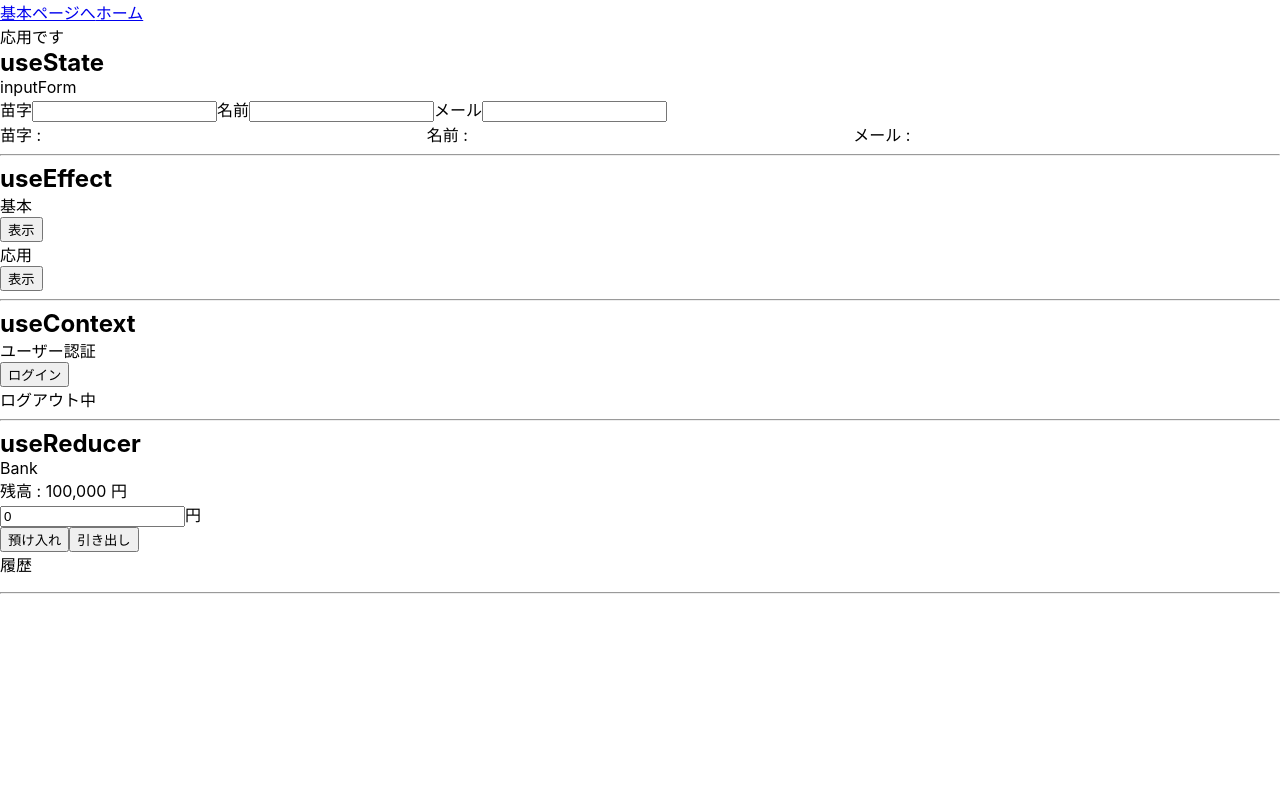
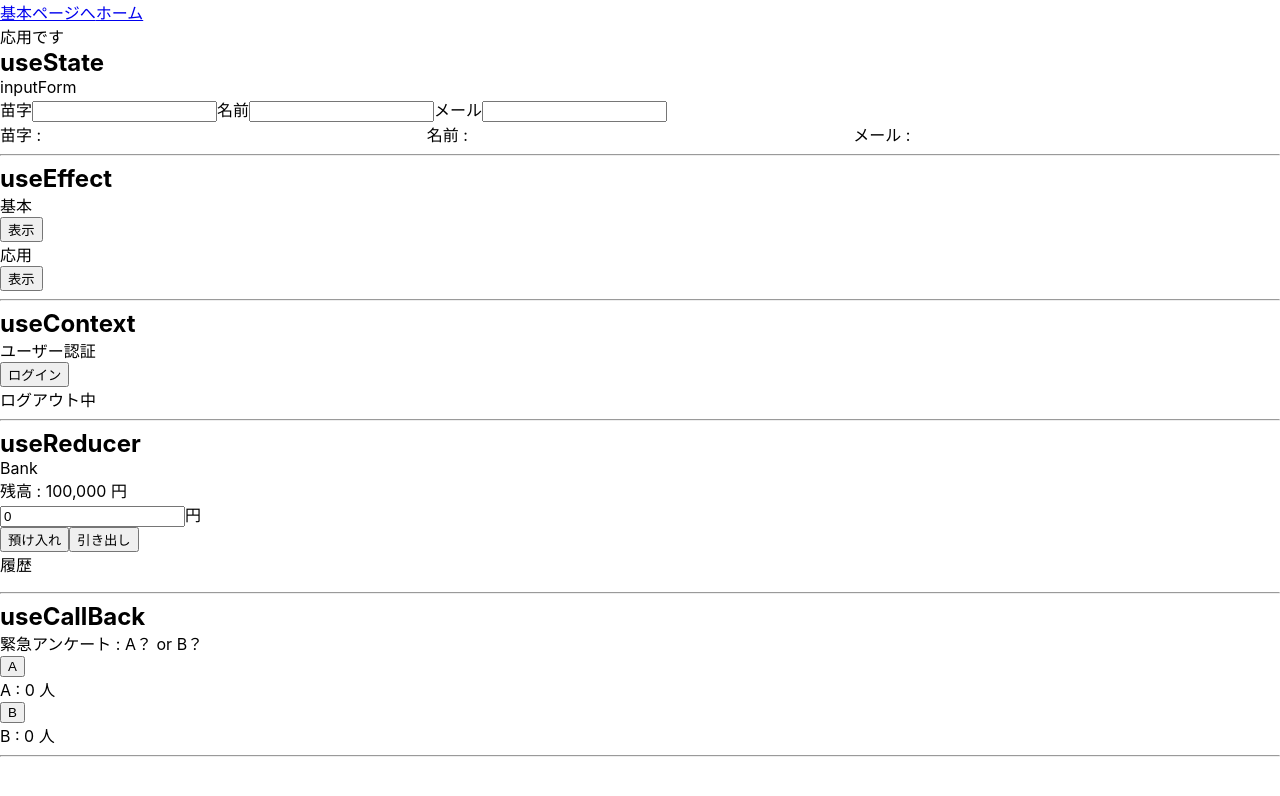
Before and after one commit to genta-t/react18-tutorial, a React (Create React App) app: page /application in a window 1280 px wide. Shown: the top 796 px of the page. Built offline with nearby package versions, Linux system fonts and the light colour scheme.

Commit message:
useCallback完了

```diff
--- a/src/components/ApplicationPage.tsx
+++ b/src/components/ApplicationPage.tsx
@@ -3,6 +3,7 @@ import UseState from './application/UseState';
 import UseEffect from './application/UseEffect';
 import UseContext from './application/UseContext';
 import UseReducer from './application/UseReducer';
+import UseCallBack from './application/UseCallBack';
 
 const ApplicationPage = () => {
 
@@ -15,6 +16,7 @@ const ApplicationPage = () => {
       <UseEffect />
       <UseContext />
       <UseReducer />
+      <UseCallBack />
     </>
   );
 }
--- /dev/null
+++ b/src/components/application/UseCallBack.tsx
@@ -0,0 +1,43 @@
+import { useCallback, useState } from "react";
+import Title from "./useCallback/Title";
+import SubTitle from "./useCallback/SubTitle";
+import Counter from "./useCallback/Counter";
+import Button from "./useCallback/Button";
+
+
+const UseCallBack = () => {
+  const [ countA, setCountA ] = useState<number>(0);
+  const [ countB, setCountB ] = useState<number>(0);
+
+  // ↓memoの中では違う関数だと認識されるのでuseCallbackで関数をメモ化する(今回はcountA,countB)
+  // const handleCountA = useCallback(() => {
+  //   setCountA(countA + 1);
+  // }, [countA]);
+  // const handleCountB = useCallback(() => {
+  //   setCountB(countB + 1);
+  // }, [countB]);
+
+  // ↓の書き方だとボタンは再レンダリングされないのでペストプラクティス。
+  const handleCountA = useCallback(() => {
+    setCountA((p) => p + 1);
+  }, []);
+  const handleCountB = useCallback(() => {
+    setCountB((p) => p + 1);
+  }, []);
+
+  console.log("-----------------------");
+
+  return (
+    <>
+      <Title title={"useCallBack"} />
+      <SubTitle subTitle={"緊急アンケート : A？ or B？"}/>
+      <Button onClick={handleCountA} buttonText={"A"}/>
+      <Counter counterTitle={"A"} count={countA}/>
+      <Button onClick={handleCountB} buttonText={"B"}/>
+      <Counter counterTitle={"B"} count={countB}/>
+      <hr />
+    </>
+  );
+}
+
+export default UseCallBack;
--- a/src/components/application/UseReducer.tsx
+++ b/src/components/application/UseReducer.tsx
@@ -5,6 +5,7 @@ import { TypeAction, TypeInitialState } from "../items/types";
 // より複雑なロジックを用いてstate管理をする時に使う。
 // 前のstateに基づいて次のstateが計算される場合。
 // 一番のメリットはstateやロジックの数が増えても、state更新の起点がdispatch一つに集約される
+// 別で状態管理しないといけない時は使えない！！
 
 
 const UseReducer = () => {
--- /dev/null
+++ b/src/components/application/useCallback/Button.tsx
@@ -0,0 +1,21 @@
+import { memo } from "react";
+import { TypesButton } from "../../items/types";
+
+// memoでラップすることでButtonコンポーネントに渡すPropsに変更がない場合は再レンダリングされない
+// memoでPropsの前後の値を比較してレンダリングするかを決定しています。
+const Button = memo(({ buttonText, onClick }: TypesButton) => {
+  console.log(`button: ${buttonText}`);
+
+  return (
+    <>
+      <button
+        onClick={onClick}
+        type="button"
+      >
+        {buttonText}
+      </button>
+    </>
+  );
+});
+
+export default Button;
--- /dev/null
+++ b/src/components/application/useCallback/Counter.tsx
@@ -0,0 +1,13 @@
+import { memo } from "react";
+import { TypesCounter } from "../../items/types";
+
+const Counter = memo(({ counterTitle, count }: TypesCounter) => {
+  console.log(`counterTitle: ${counterTitle}`);
+  return (
+    <>
+      <p>{counterTitle} : {count} 人</p>
+    </>
+  );
+})
+
+export default Counter;
--- /dev/null
+++ b/src/components/application/useCallback/SubTitle.tsx
@@ -0,0 +1,13 @@
+import { memo } from "react";
+import { TypesSubTitle } from "../../items/types";
+
+const SubTitle = memo(({ subTitle }: TypesSubTitle) => {
+  console.log(`subTitle: ${subTitle}`);
+  return (
+    <>
+      <p>{subTitle}</p>
+    </>
+  );
+})
+
+export default SubTitle;
--- /dev/null
+++ b/src/components/application/useCallback/Title.tsx
@@ -0,0 +1,13 @@
+import { memo } from "react";
+import { TypesTitle } from "../../items/types";
+
+const Title = memo(({ title }: TypesTitle) => {
+  console.log(`title: ${title}`);
+  return (
+    <>
+      <h2>{title}</h2>
+    </>
+  );
+})
+
+export default Title;
```
Also changed, not shown: src/components/items/types.ts (+18 -0 lines).
